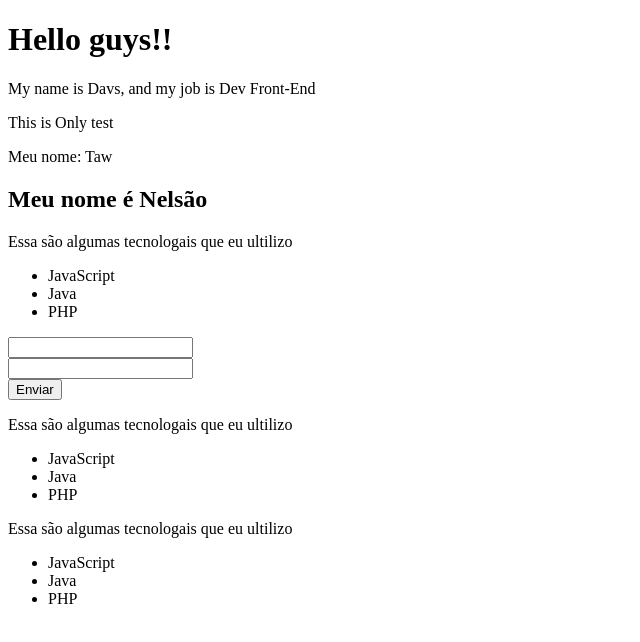
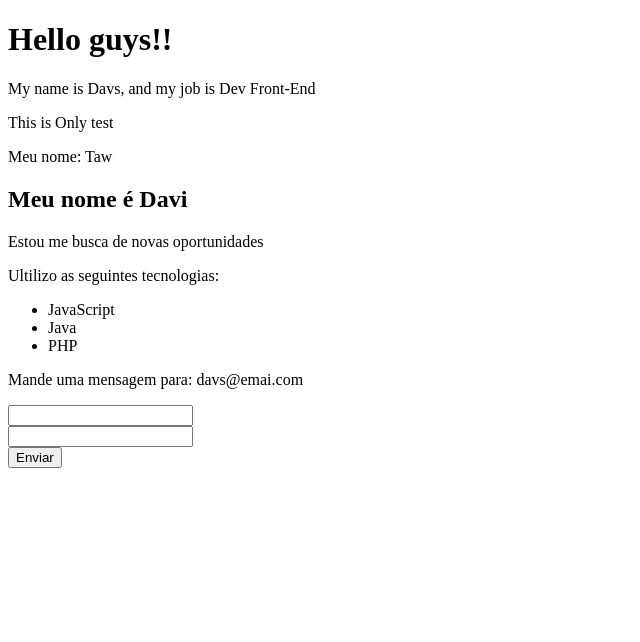
Before and after one commit to Davs06/app_vue_hora-de-codar, a Vue app: page / in a window 1280 px wide. Shown: the top 642 px of the page, without its empty margins (0-640 px from the left). Built offline with nearby package versions, Linux system fonts and the light colour scheme.

Commit message:
manipulando diretivas/condicionais

```diff
--- a/src/components/INfoPessoa.vue
+++ b/src/components/INfoPessoa.vue
@@ -1,17 +1,29 @@
 <template>
   <div>
-        <p>Essa são algumas tecnologais que eu ultilizo</p>
+    <p v-if="in_job">Estou trabalhando no momento.</p>
+    <p v-else>Estou me busca de novas oportunidades</p>
+
+    <p>Ultilizo as seguintes tecnologias:</p>
 
     <ul>
       <li>JavaScript</li>
       <li>Java</li>
       <li>PHP</li>
     </ul>
+
+    <p v-show="mostrar_email">Mande uma mensagem para: {{ email }}</p>
   </div>
 </template>
 
 <script>
 export default {
-    name: 'InfoPessoa'
-}
+  name: "InfoPessoa",
+  data() {
+    return {
+      in_job: false,
+      email: "davs@emai.com",
+      mostrar_email: true,
+    };
+  },
+};
 </script>
--- a/src/components/Pessoa.vue
+++ b/src/components/Pessoa.vue
@@ -3,14 +3,16 @@
         <h2>Meu nome é {{ name }}</h2>
         <INfoPessoa/>
         <Form/>
-        <INfoPessoa/> <!-- Podese setar dados fiderentes do anterior-->
-        <INfoPessoa/> <!-- Podese setar dados fiderentes do anterior-->
+        <!-- <INfoPessoa/> Podese setar dados fiderentes do anterior -->
+        <!-- <INfoPessoa/> Podese setar dados fiderentes do anterior -->
     </div>
 </template>
 
 <script>
 import INfoPessoa from './INfoPessoa.vue'
-import Form from './Form.vue';
+import Form from './Form.vue'
+
+
 export default {
     name: 'Pessoa',
     components: {
@@ -19,7 +21,7 @@ export default {
     },
     data() {
         return {
-            name: 'Nelsão'
+            name: 'Davi'
         }
     },
 }
```
Lines whose indentation alone changed are shown as unchanged.
